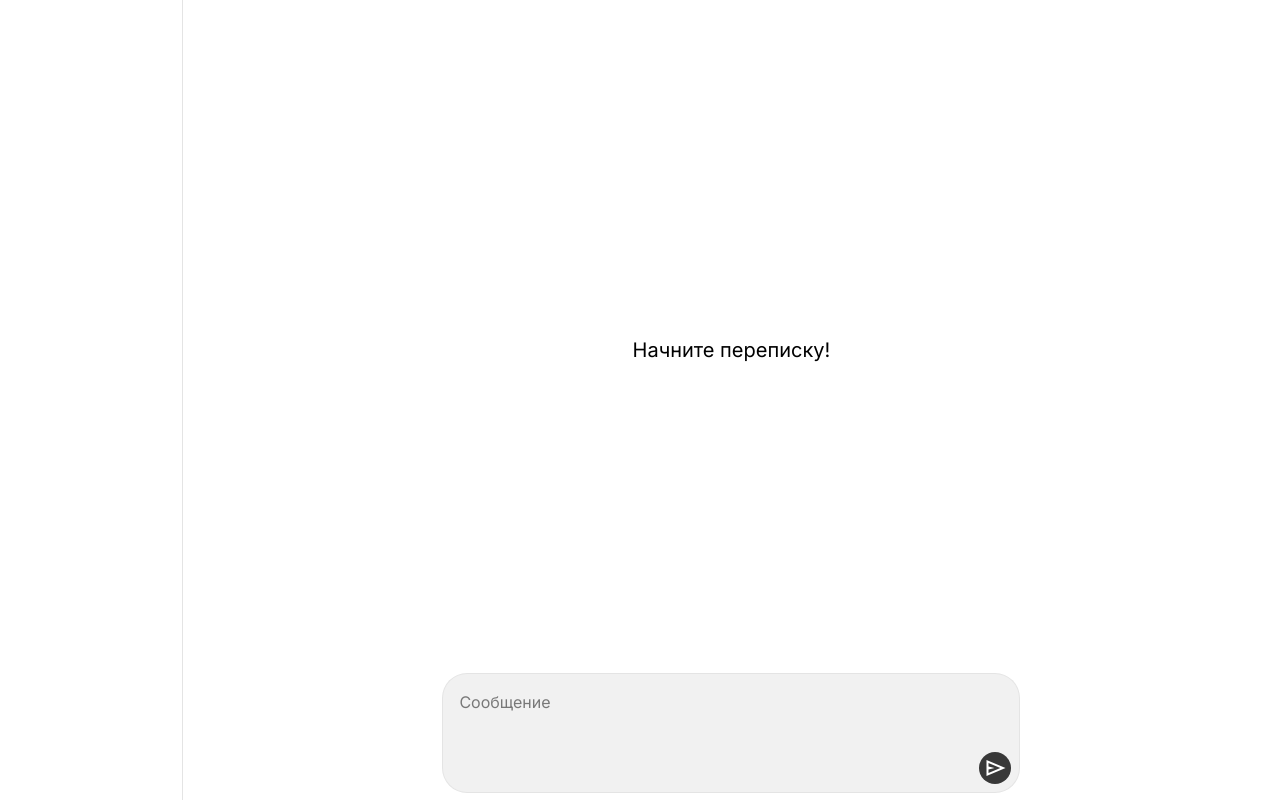
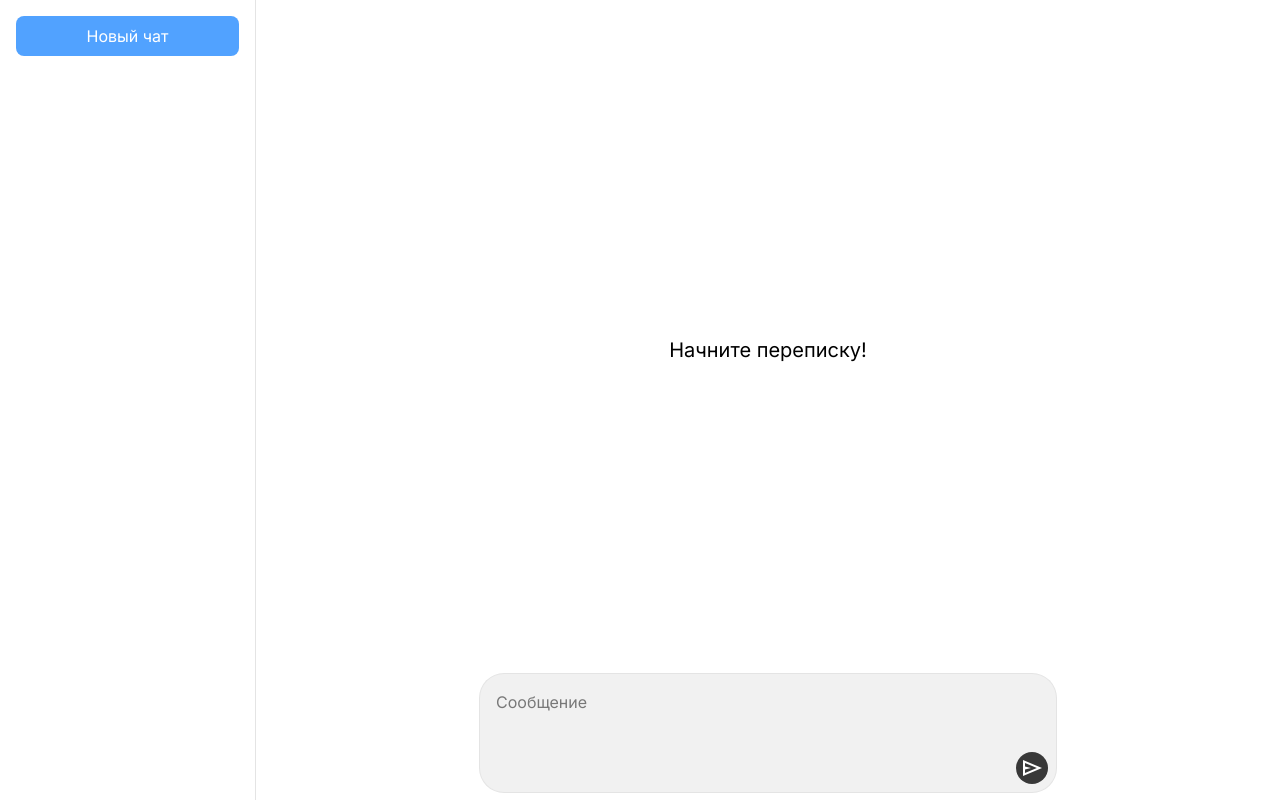
Before and after one commit to nicrozj/llm-chat, a Vue app in the folder frontend/: page / in a window 1280 px wide. Built offline with nearby package versions, Linux system fonts and the light colour scheme.

Commit message:
added local storage

```diff
--- a/frontend/src/components/ChatList.vue
+++ b/frontend/src/components/ChatList.vue
@@ -3,15 +3,23 @@ import ItemChatList from "./ItemChatList.vue";
 import VStack from "./stacks/VStack.vue";
 import { useChats } from "@/composables/useChats";
 
-const { chats, currentChat } = useChats();
+const { chats, currentChat, getNewChat } = useChats();
 </script>
 
 <template>
   <VStack
-    class="h-screen overflow-hidden border-r-[1px] border-border gap-1 p-4"
+    class="h-screen overflow-hidden border-r-[1px] border-border gap-1 p-4 min-w-3xs"
   >
-    <ItemChatList v-for="chat in chats" @click="currentChat = chat">
-      {{ chat.title }}
-    </ItemChatList>
+    <button
+      class="flex hover:bg-blue-500 bg-blue-400 text-white transition-colors rounded-lg duration-75 items-center cursor-pointer px-4 py-2"
+      @click="currentChat = getNewChat()"
+    >
+      <span class="truncate w-full">Новый чат</span>
+    </button>
+    <VStack class="mt-10 gap-1">
+      <ItemChatList v-for="chat in chats" @click="currentChat = chat">
+        {{ chat.title }}
+      </ItemChatList>
+    </VStack>
   </VStack>
 </template>
--- a/frontend/src/components/RequestBubble.vue
+++ b/frontend/src/components/RequestBubble.vue
@@ -1,5 +1,5 @@
 <template>
-  <div class="bg-secondly w-max max-w-3/5 rounded-xl px-8 py-2 self-end">
+  <div class="bg-secondly w-max max-w-3/5 rounded-xl px-4 py-2 self-end">
     <span><slot></slot></span>
   </div>
 </template>
--- a/frontend/src/components/ResponseBubble.vue
+++ b/frontend/src/components/ResponseBubble.vue
@@ -1,5 +1,5 @@
 <template>
-  <div class="bg-secondly w-max max-w-3/5 rounded-xl px-8 py-2">
+  <div class="bg-secondly w-max max-w-3/5 rounded-xl px-4 py-2">
     <span><slot></slot></span>
   </div>
 </template>
--- a/frontend/src/composables/useChats.ts
+++ b/frontend/src/composables/useChats.ts
@@ -6,7 +6,9 @@ export interface Chat {
   messages: Message[];
 }
 
-const chats: Chat[] = reactive([]);
+const storedChats = localStorage.getItem("chats");
+const chats = <Chat[]>(storedChats ? JSON.parse(storedChats) : reactive([]));
+
 const currentChat = ref<Chat>(chats[0]);
 
 export function useChats() {
@@ -15,6 +17,8 @@ export function useChats() {
       title: title,
       messages: [],
     });
+
+    localStorage.setItem("chats", JSON.stringify(chats));
     return chats[chats.length - 1];
   };
 
```
